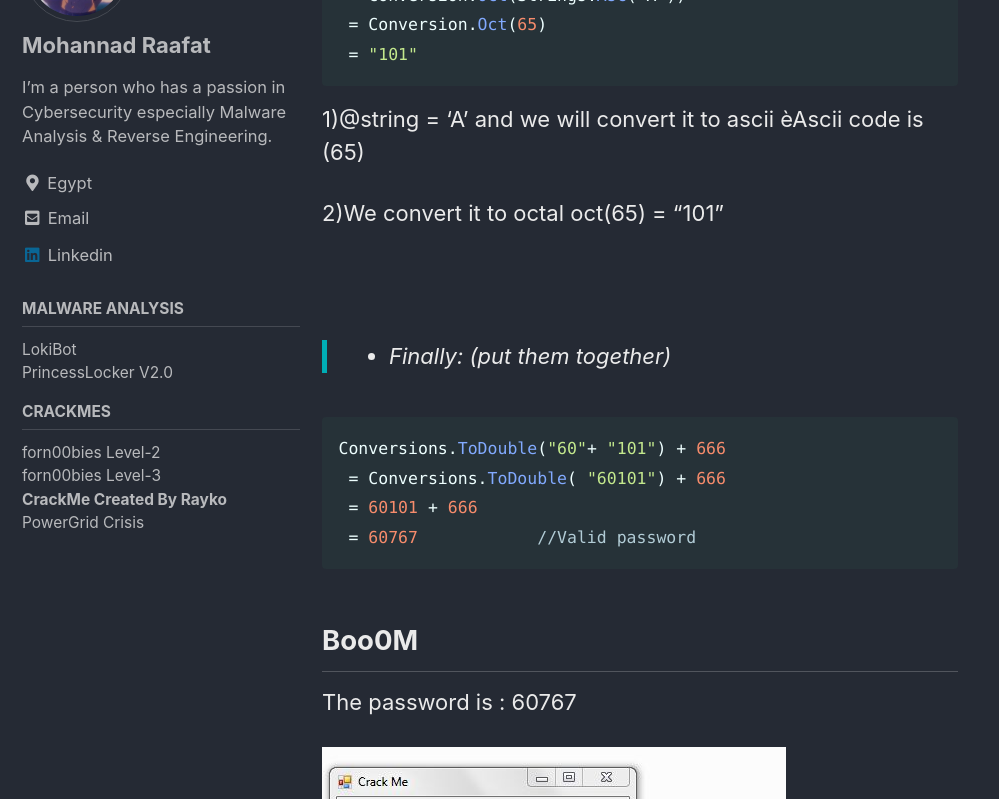
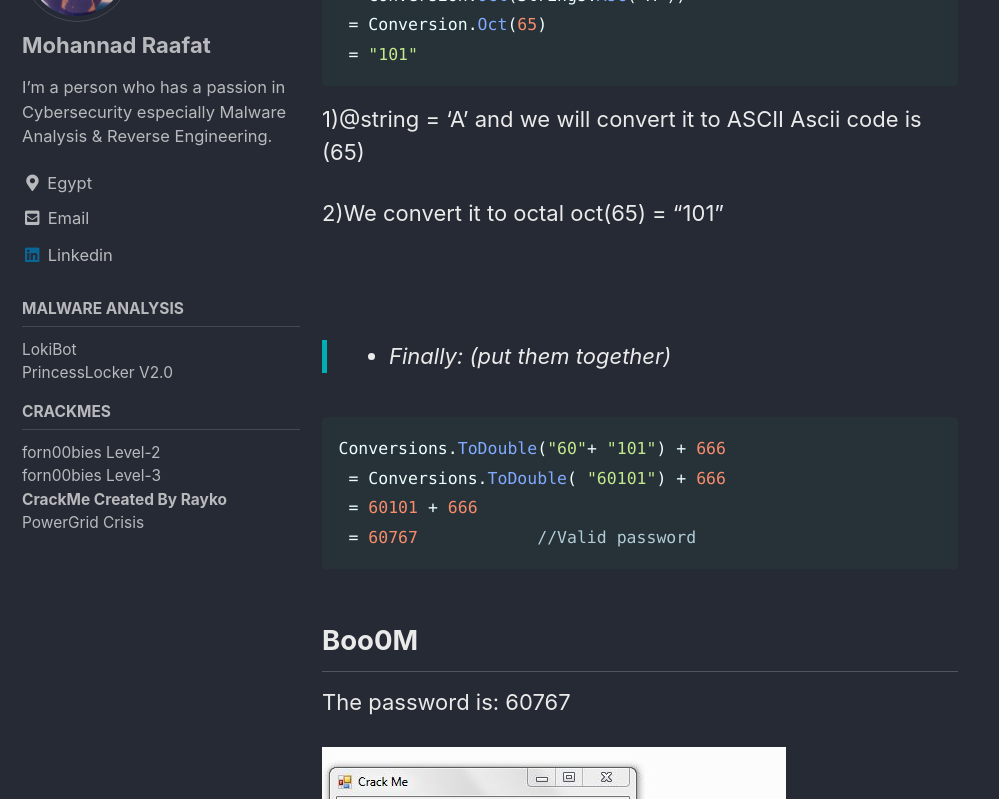
Before and after one commit to para0x0dise/para0x0dise.github.io, a Jekyll site: the page built from _posts/CrackMes/2020-03-21-CrackMe Created By Rayko.md, in a window 1280 px wide and 1400 px high, scrolled down 3506 px. Shown: the part 154-953 px from the top of the window, without its empty margins (0-999 px from the left). Built offline with Jekyll 4.4.1, drawn with Linux system fonts in a browser that asks for light colours; cached includes are drawn as plain includes; some of the changed text lies outside the part shown.

Commit message:
Update 2020-03-21-CrackMe Created By Rayko.md

````diff
--- a/_posts/CrackMes/2020-03-21-CrackMe Created By Rayko.md
+++ b/_posts/CrackMes/2020-03-21-CrackMe Created By Rayko.md
@@ -104,7 +104,7 @@ Conversion.Oct(Strings.Asc(@string))
  = "101"
  ```
 
-1)@string = ‘A’ and we will convert it to ascii èAscii code is (65)
+1)@string = ‘A’ and we will convert it to ASCII Ascii code is (65)
 
 2)We convert it to octal oct(65) = "101"
 <br />
@@ -120,7 +120,7 @@ Conversions.ToDouble("60"+ "101") + 666
 ```
 
 ## Boo0M
-The password is : 60767
+The password is: 60767
 
 [![1](/assets/images/Reverse-Engineering/Rayko/2.png)](/assets/images/Reverse-Engineering/Rayko/2.png)
 
````
Also changed, not shown: other parts of _posts/CrackMes/2020-03-21-CrackMe Created By Rayko.md (+1 -1 lines).
